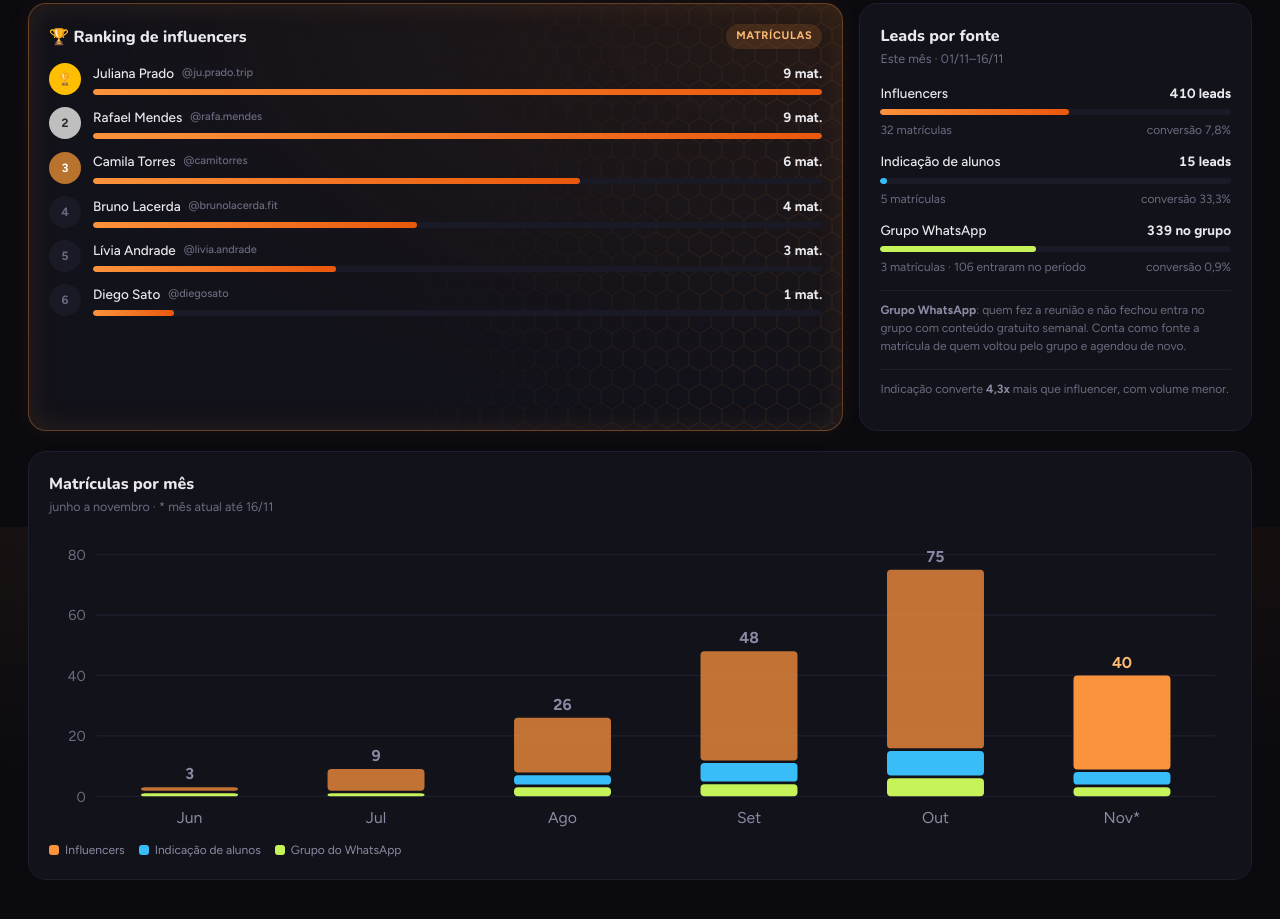
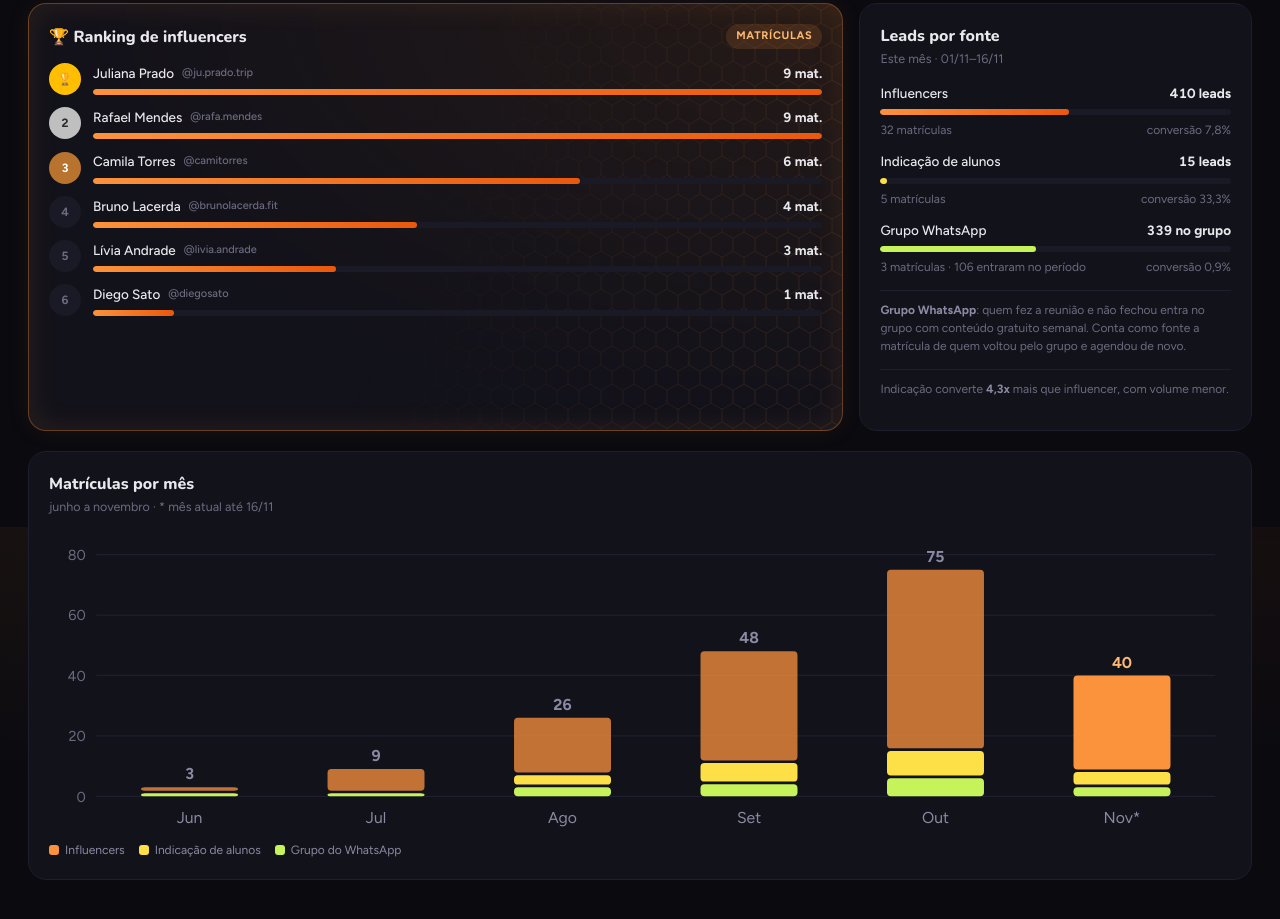
Before and after one commit to 7Beeai/waytop-dashboard, a plain HTML site: page site/index.html in a window 1280 px wide. Shown: the part 1073-1992 px from the top of the page. Drawn offline with nearby package versions, Linux system fonts and the light colour scheme.

Commit message:
Azul vira amarelo no laranja e rosa pink no lilás
Co-Authored-By: Claude Opus 5.5 <noreply@anthropic.com>
Claude-Session: https://claude.ai/code/session_01XcDn4jC7yQUWKwWJnS5J3W

```diff
--- a/site/index.html
+++ b/site/index.html
@@ -18,7 +18,7 @@
   --muted:#6b6b80; --muted-2:#8a8aa3; --border:#1e1e2e; --border-2:#262638; --secondary:#1a1a26;
   --accent:#fb923c; --accent-2:#fdba74; --accent-deep:#ea580c; --on-accent:#1a0d00;
   --mel-1:#ffedd5; --mel-2:#fdba74; --mel-3:#fb923c; --mel-4:#f97316; --mel-5:#ea580c;
-  --ok:#c6f25a; --lime:#c6f25a; --warn:#fbbf24; --bad:#f87171; --info:#38bdf8;
+  --ok:#c6f25a; --lime:#c6f25a; --warn:#fbbf24; --bad:#f87171; --info:#fde047;
   --gold:hsl(45 100% 50%); --silver:hsl(0 0% 75%); --bronze:hsl(30 60% 45%);
   --shadow-lift:inset 0 0 31px rgb(251 146 60 / .10),0 0 24px rgb(251 146 60 / .10);
   --f-ui:'Figtree',system-ui,-apple-system,sans-serif;
@@ -37,7 +37,7 @@
   --muted:#a39cb8; --muted-2:#bdb6d2; --border:#2a2440; --border-2:#352d50; --secondary:#1e1930;
   --accent:#a78bfa; --accent-2:#c4b5fd; --accent-deep:#7c3aed; --on-accent:#1b1033;
   --mel-1:#ede9fe; --mel-2:#c4b5fd; --mel-3:#a78bfa; --mel-4:#8b5cf6; --mel-5:#7c3aed;
-  --ok:#c6f25a; --lime:#c6f25a; --warn:#fbbf24; --bad:#f87171; --info:#38bdf8;
+  --ok:#c6f25a; --lime:#c6f25a; --warn:#fbbf24; --bad:#f87171; --info:#f472b6;
   --shadow-lift:0 18px 40px -18px rgba(0,0,0,.8),0 0 0 1px rgb(167 139 250 / .24),0 0 32px -8px rgb(167 139 250 / .28);
   color-scheme:dark}
 *{box-sizing:border-box}
```
